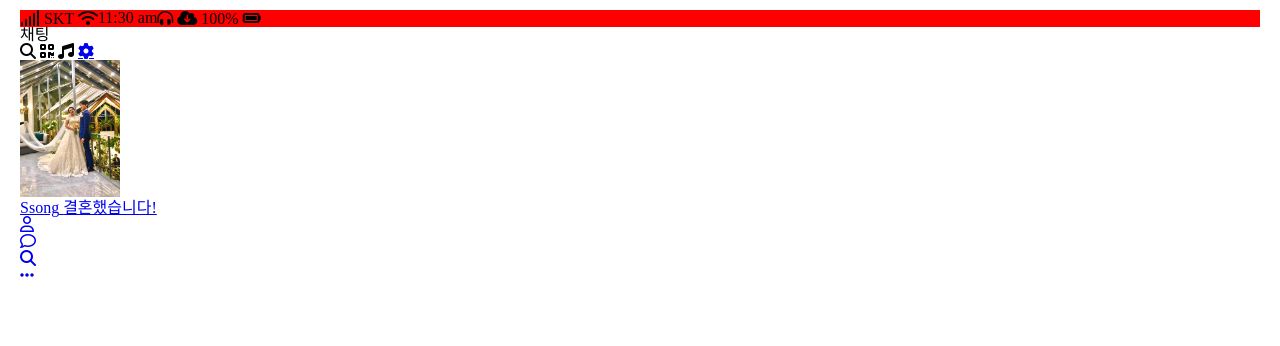
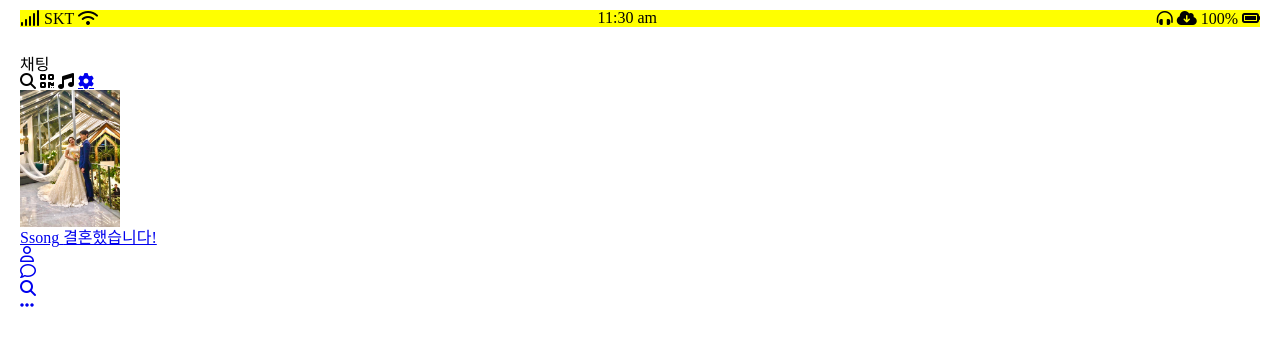
Before and after one commit to twa333/kakao_clone, a plain HTML site: page kakao_final/index.html in a window 1280 px wide. Drawn offline with Linux system fonts and the light colour scheme.

Commit message:
lastday
company

```diff
--- a/kakao_final/status-bar.css
+++ b/kakao_final/status-bar.css
@@ -1,4 +1,6 @@
 .status-bar {
-  background-color: red;
+  background-color: yellow;
   display: flex;
+  justify-content: space-between;
+  margin-bottom: 30px;
 }
```
